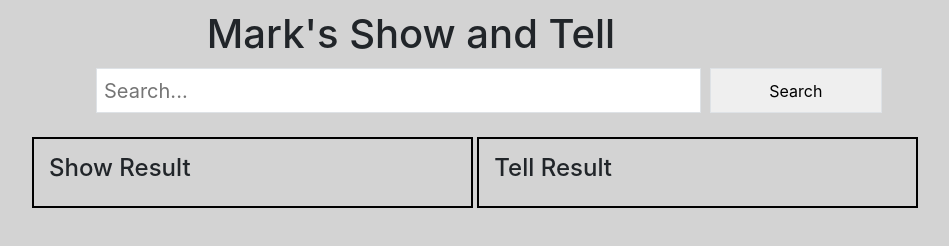
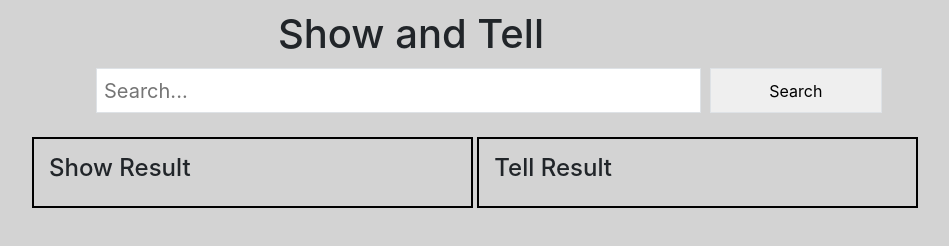
Before and after one commit to marksark/showAndTell, a plain HTML site: page index.html in a window 1280 px wide. Shown: the whole page, without its empty margins (79-1028 px from the left). Drawn offline with nearby package versions, Linux system fonts and the light colour scheme.

Commit message:
cleaned up code

```diff
--- a/index.html
+++ b/index.html
@@ -6,12 +6,12 @@
 
     <meta charset="utf-8">
 
-    <title>Mark's Show and Tell</title>
+    <title>Show and Tell</title>
 
   </head>
 
   <body >
-    <h1 class="col-9 headline">Mark's Show and Tell</h1>
+    <h1 class="col-9 headline">Show and Tell</h1>
     <form class="container col-9" id="formId">
       <input type="text" name="gsearch" placeholder="Search..." class="border search">
       <button type="submit" name="button" class="border">Search</button>
```
